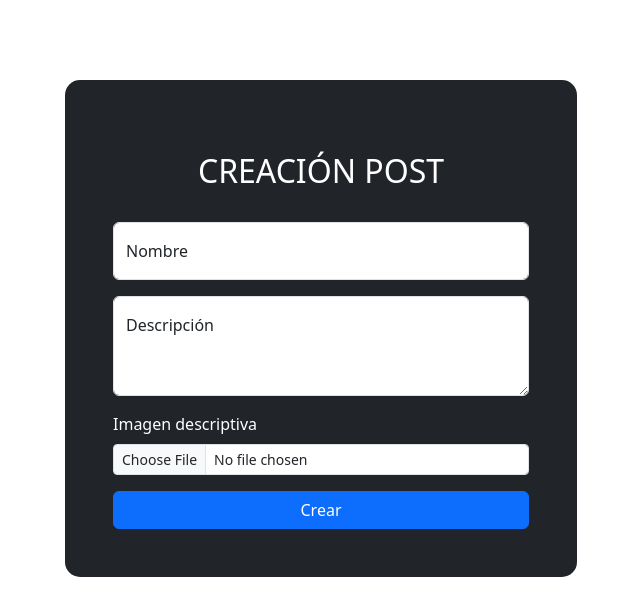
After one commit to neocortex96/TFG, a PHP site: page /php/post-create.html in a window 1280 px wide. The commit adds this page. Shown: the top 616 px of the page, without its empty margins (319-959 px from the left). Run offline with PHP 8.4, Linux system fonts and the light colour scheme.

Commit message:
un poco de avance

```diff
--- /dev/null
+++ b/front/css/post-create.css
@@ -0,0 +1,20 @@
+.miFormulario h2{
+    color:white;
+}
+
+.formulario{
+    margin-top: 5em;
+    margin-left: 37%;
+    margin-right: 37%;
+    padding: 3em;
+    border-radius: 15px;
+}
+.btn-close{
+    /* color: azure; */
+}
+@media screen and (max-width: 1400px){
+    .formulario{
+        margin-left: 30%;
+        margin-right: 30%;
+    }
+}
--- /dev/null
+++ b/front/php/post-create.html
@@ -0,0 +1,53 @@
+<!DOCTYPE html>
+<html lang="es">
+
+<head>
+    <meta charset="UTF-8">
+    <meta http-equiv="X-UA-Compatible" content="IE=edge">
+    <meta name="viewport" content="width=device-width, initial-scale=1.0">
+    <title>Crear Post</title>
+
+    <!-- BOOTSTRAP LINK -->
+    <link href="https://cdn.jsdelivr.net/npm/bootstrap@5.3.0-alpha1/dist/css/bootstrap.min.css" rel="stylesheet"
+        integrity="sha384-GLhlTQ8iRABdZLl6O3oVMWSktQOp6b7In1Zl3/Jr59b6EGGoI1aFkw7cmDA6j6gD" crossorigin="anonymous">
+
+    <!-- CSS LINK -->
+    <link rel="stylesheet" href="../css/post-create.css">
+</head>
+
+<body>
+
+    <div class="miFormulario formulario bg-dark" id="miFormulario">
+        <form class="d-flex flex-column">
+            <h2 class="text-center p-4">CREACIÓN POST</h2>
+            <div class="form-floating mb-3">
+                <input type="text" class="form-control" id="floatingInput" placeholder="name@example.com">
+                <label for="floatingInput">Nombre</label>
+              </div>
+            <div class="mb-3 form-floating">
+                <textarea class="form-control" placeholder="Leave a comment here" id="floatingTextarea2"
+                    style="height: 100px"></textarea>
+                <label for="floatingTextarea2">Descripción</label>
+            </div>
+            <div class="mb-3">
+                <label for="formFileSm" class="form-label text-white">Imagen descriptiva</label>
+                <input class="form-control form-control-sm" id="formFileSm" type="file">
+              </div>
+              <button type="button" class="btn btn-primary">Crear</button>
+    </div>
+
+
+    <!-- BOOTSTRAP JS -->
+    <script defer src="https://cdn.jsdelivr.net/npm/bootstrap@5.3.0-alpha1/dist/js/bootstrap.bundle.min.js"
+        integrity="sha384-w76AqPfDkMBDXo30jS1Sgez6pr3x5MlQ1ZAGC+nuZB+EYdgRZgiwxhTBTkF7CXvN"
+        crossorigin="anonymous"></script>
+
+</body>
+
+</html>
+
+
+
+<?php
+
+?>
```
Also changed, not shown: front/css/profile.css (+8 -0 lines), front/js/profile.js (added, +7 -0 lines), front/php/profile.html (+101 -27 lines).
